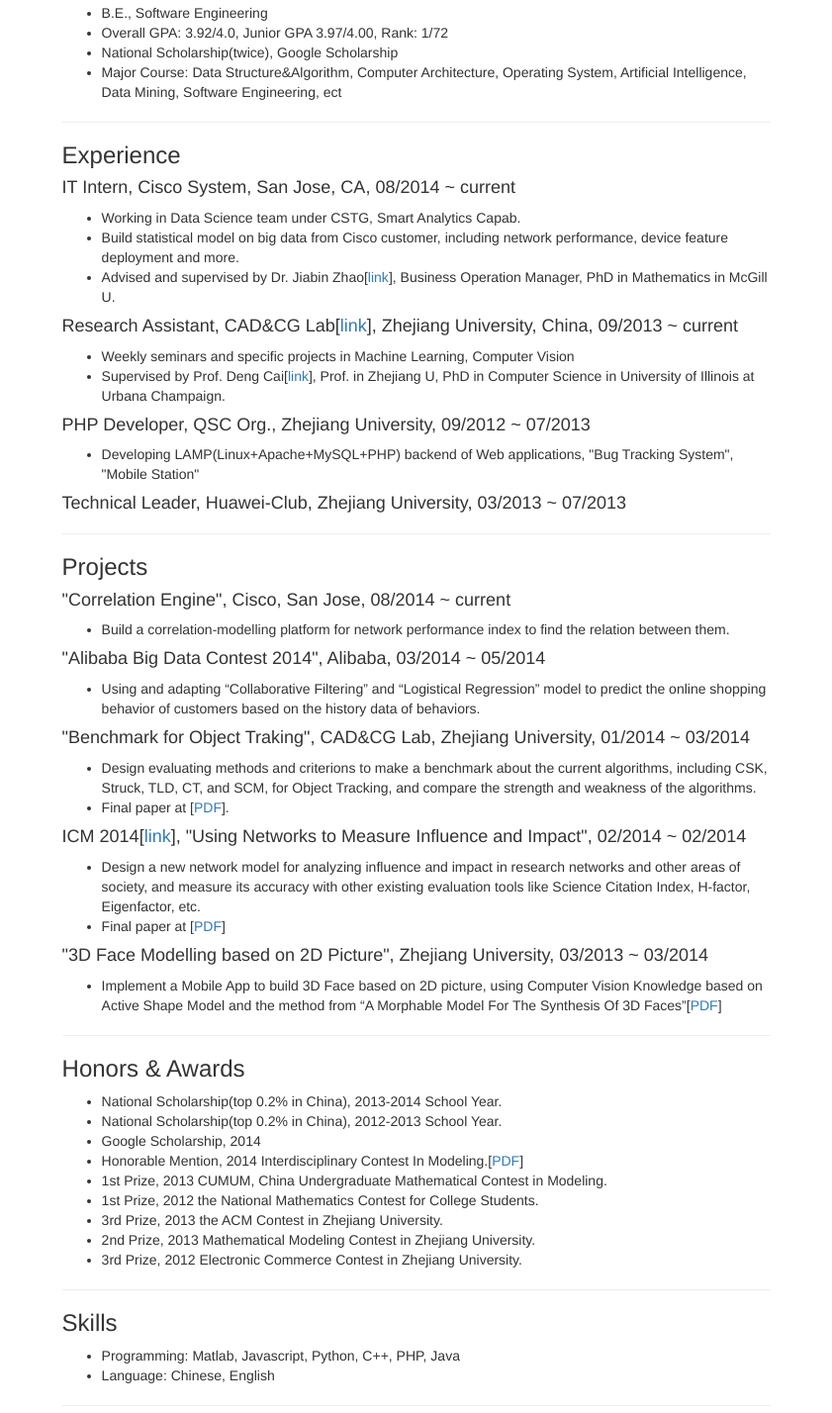
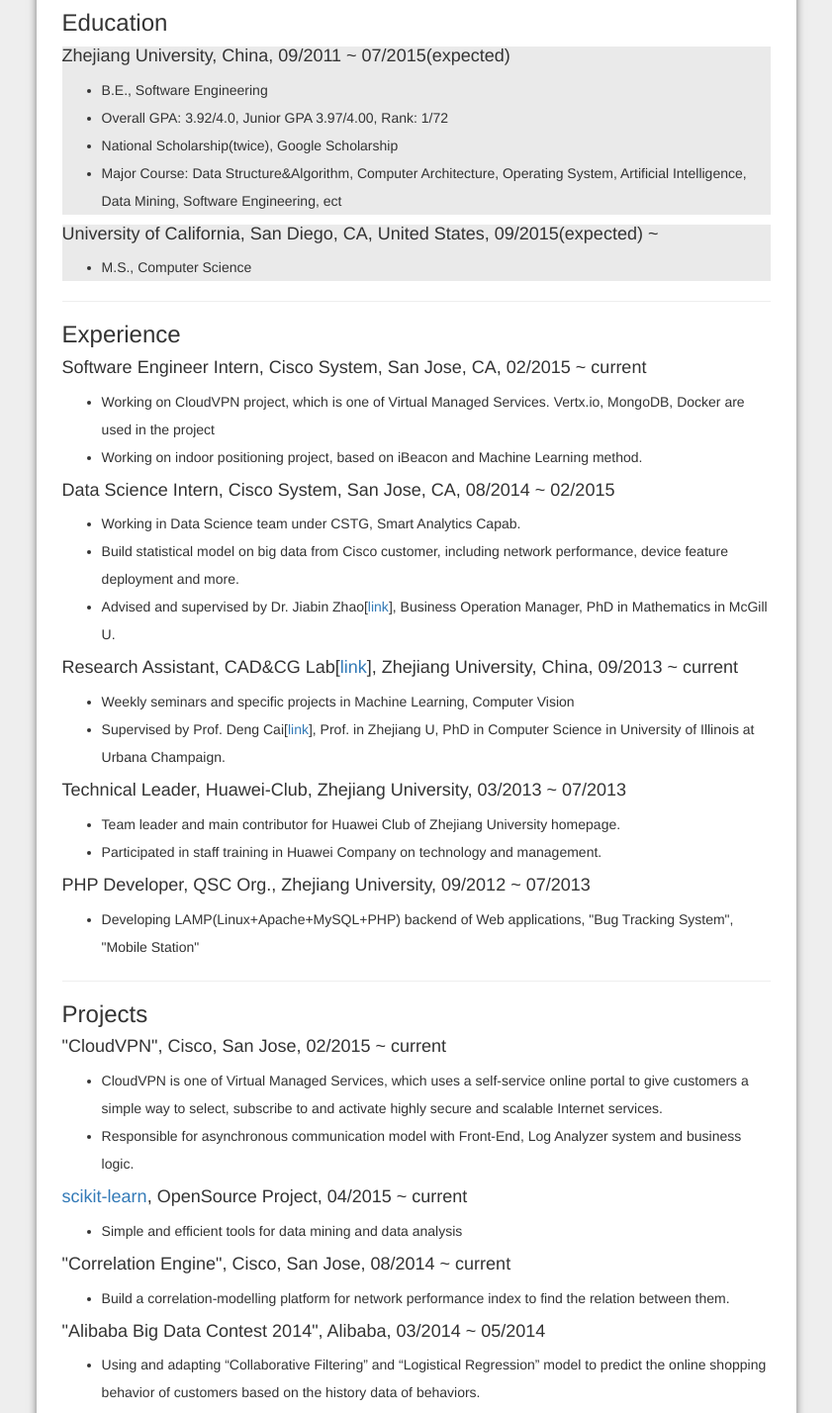
Before and after one commit to kunhuang/kunhuang.github.io, a plain HTML site: page index.html in a window 1280 px wide. Shown: the part 490-1918 px from the top of the page at 99% size, without its empty margins (219-1060 px from the left). Drawn offline with nearby package versions, Linux system fonts and the light colour scheme.

Commit message:
CV update

```diff
--- a/index.html
+++ b/index.html
@@ -14,9 +14,19 @@
 <body>
   <style>
   #main {
-    margin-left: 20%;
-    margin-right: 20%;
+      line-height: 2em;
+      box-sizing: border-box;
       padding: 2%;
+      margin: 2em 20%;
+      background: #fff;
+      box-shadow: 0 0 8px #777;
+  }
+  body {
+    background: #eee;
+    font-size: 14px; /* define rem */
+  }
+  .section {
+    background-color: #EAEAEA;
   }
   </style>
 
@@ -25,13 +35,14 @@
     <table>
       <tr>
         <td>
-          <img width="200" src="img/profile.png"/>
+          <img width="200" src="img/profile.jpg"/>
         </td>
         <td>
           <div id="name_contact" style="padding:30px">
             <h1>Kun Huang</h1>
             <h6>kunhuang110 AT gmail DOT com</h6>
-            <h4>Intern at Cisco, San Jose, CA</h4>
+            <h4>Software Engineer Intern at Cisco, San Jose, CA</h4>
+            <h4>Prospective M.S. student at UCSD</h4>
             <h4>Undergraduate student at Zhejiang University, China</h4>
           </div>
         </td>
@@ -57,6 +68,7 @@
     <!-- Education -->
     <div id="Education">
       <h3>Education</h3>
+        <div class="section">
           <h4>Zhejiang University, China, 09/2011 ~ 07/2015(expected)</h4>
           <ul>
             <li>B.E., Software Engineering</li>
@@ -64,6 +76,13 @@
             <li>National Scholarship(twice), Google Scholarship</li>
             <li>Major Course: Data Structure&Algorithm, Computer Architecture, Operating System, Artificial Intelligence, Data Mining, Software Engineering, ect</li>
           </ul>
+        </div>
+        <div class="section">
+          <h4>University of California, San Diego, CA, United States, 09/2015(expected) ~ </h4>
+          <ul>
+            <li>M.S., Computer Science</li>
+          </ul>
+        </div>
       <!-- <h4>Coursera, Open Online Course, 09/2012 ~ current</h4>
       <ul>
         <li>Courses: Machine Learning, Stanford U.; Computational Investing, Georgia Institute of Technology</li>
@@ -73,7 +92,12 @@
     <!-- Experience -->
     <div id="Experience">
       <h3>Experience</h3>
-      <h4>IT Intern, Cisco System, San Jose, CA, 08/2014 ~ current</h4>
+      <h4>Software Engineer Intern, Cisco System, San Jose, CA, 02/2015 ~ current</h4>
+      <ul>
+        <li>Working on CloudVPN project, which is one of Virtual Managed Services. Vertx.io, MongoDB, Docker are used in the project</li>
+        <li>Working on indoor positioning project, based on iBeacon and Machine Learning method.</li>
+      </ul>
+      <h4>Data Science Intern, Cisco System, San Jose, CA, 08/2014 ~ 02/2015</h4>
       <ul>
         <li>Working in Data Science team under CSTG, Smart Analytics Capab.</li>
         <li>Build statistical model on big data from Cisco customer, including network performance, device feature deployment and more.</li>
@@ -84,18 +108,29 @@
         <li>Weekly seminars and specific projects in Machine Learning, Computer Vision</li>
         <li>Supervised by Prof. Deng Cai[<a href="http://www.cad.zju.edu.cn/home/dengcai/">link</a>],  Prof. in Zhejiang U, PhD in Computer Science in University of Illinois at Urbana Champaign.</li>
       </ul>
+      <h4>Technical Leader, Huawei-Club, Zhejiang University, 03/2013 ~ 07/2013</h4>
+      <ul>
+        <li>Team leader and main contributor for Huawei Club of Zhejiang University homepage.</li>
+        <li>Participated in staff training in Huawei Company on technology and management.</li>
+      </ul>
       <h4>PHP Developer, QSC Org., Zhejiang University, 09/2012 ~ 07/2013</h4>
       <ul>
         <li>Developing LAMP(Linux+Apache+MySQL+PHP) backend of Web applications, "Bug Tracking System", "Mobile Station"</li>
-      </ul>
-      <h4>Technical Leader, Huawei-Club, Zhejiang University, 03/2013 ~ 07/2013</h4>
-      <ul>
       </ul>
       <hr>
     </div>
     <!-- Projects -->
     <div id="Projects">
       <h3>Projects</h3>
+        <h4>"CloudVPN", Cisco, San Jose, 02/2015 ~ current</h4>
+        <ul>
+          <li>CloudVPN is one of Virtual Managed Services, which uses a self-service online portal to give customers a simple way to select, subscribe to and activate highly secure and scalable Internet services.</li>
+          <li>Responsible for asynchronous communication model with Front-End, Log Analyzer system and business logic.</li>
+        </ul>
+        <h4><a href="http://scikit-learn.org/stable/">scikit-learn</a>, OpenSource Project, 04/2015 ~ current</h4>
+        <ul>
+          <li>Simple and efficient tools for data mining and data analysis</li>
+        </ul>
         <h4>"Correlation Engine", Cisco, San Jose, 08/2014 ~ current</h4>
         <ul>
           <li>Build a correlation-modelling platform for network performance index to find the relation between them.</li>
@@ -141,8 +176,9 @@
     <div id="Skills">
       <h3>Skills</h3>
       <ul>
-        <li>Programming: Matlab, Javascript, Python, C++, PHP, Java</li>
-        <li>Language: Chinese, English</li>
+        <li>Programming: Python, C++, Matlab, Scala, Javascript, Java, PHP</li>
+        <li>Language: English, Chinese</li>
+        <li>Technology: Linux, Github, Vagrant, Docker, OpenCV, Spark, MongoDB, Vertx.io, Scikit-Learn</li>
       </ul>
       <hr>
     </div>
@@ -151,6 +187,7 @@
       <ul>
         <li>College basketball team player in Computer Science Department, Zhejiang University.</li>
         <li>Vice President in Human Resource Dept. of Huawei Club in Zhejiang University.</li>
+        <li>Volunteer experience at Computer History Museum at California, United States.</li>
       </ul>
     </div>
   </div>
```
Also changed, not shown: 2 other files. Lines whose indentation alone changed are shown as unchanged.
